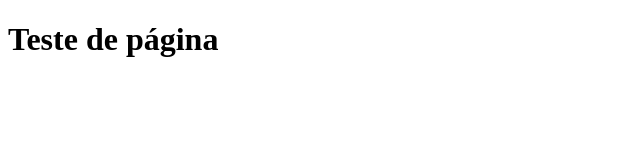
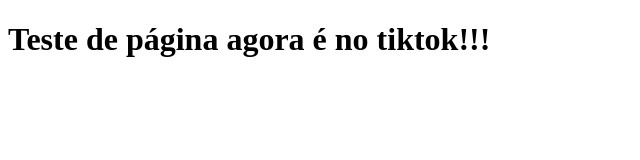
Before and after one commit to alberane/aula-web-design-01, a plain HTML site: page index.html in a window 1280 px wide. Shown: the whole page, without its empty margins (0-640 px from the left). Drawn offline with Linux system fonts and the light colour scheme.

Commit message:
teste da campanha do tiktop...

```diff
--- a/index.html
+++ b/index.html
@@ -9,7 +9,7 @@
 </head>
 
 <body>
-  <h1>Teste de página</h1>
+  <h1>Teste de página agora é no tiktok!!!</h1>
 </body>
 
 </html>
```
